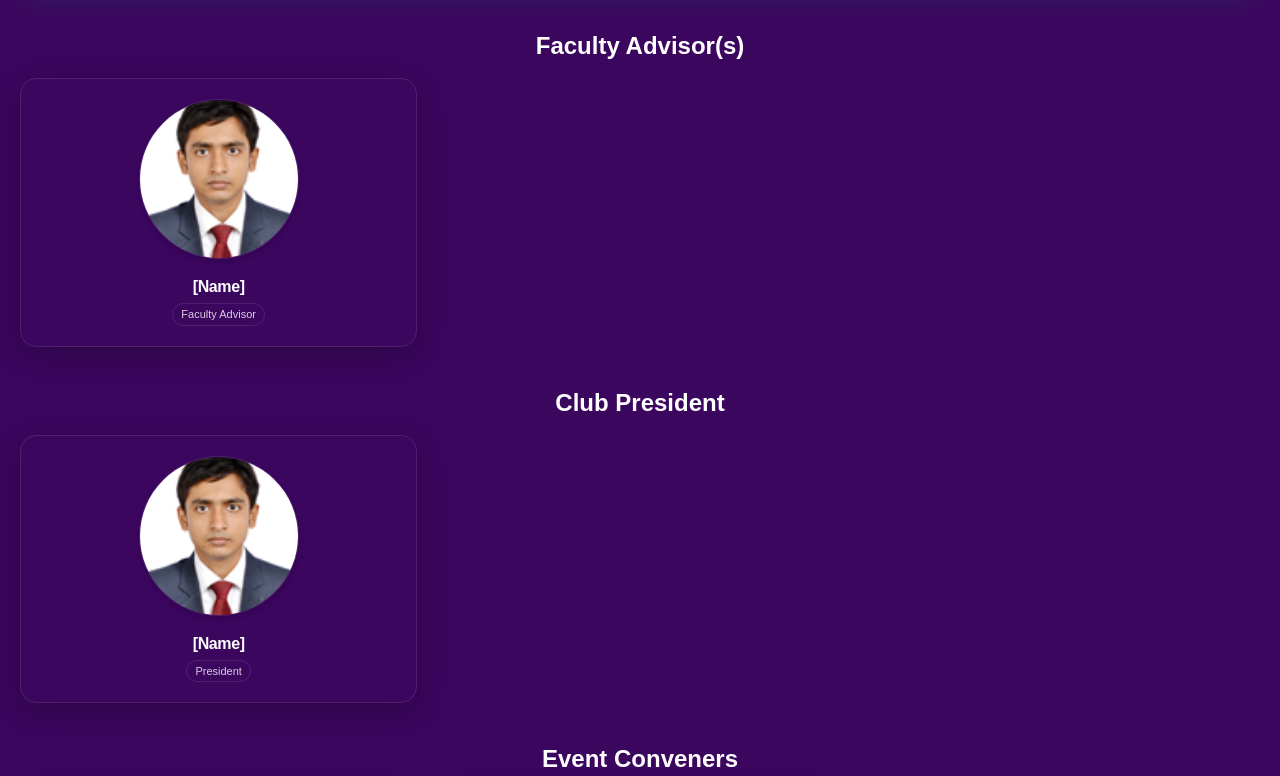
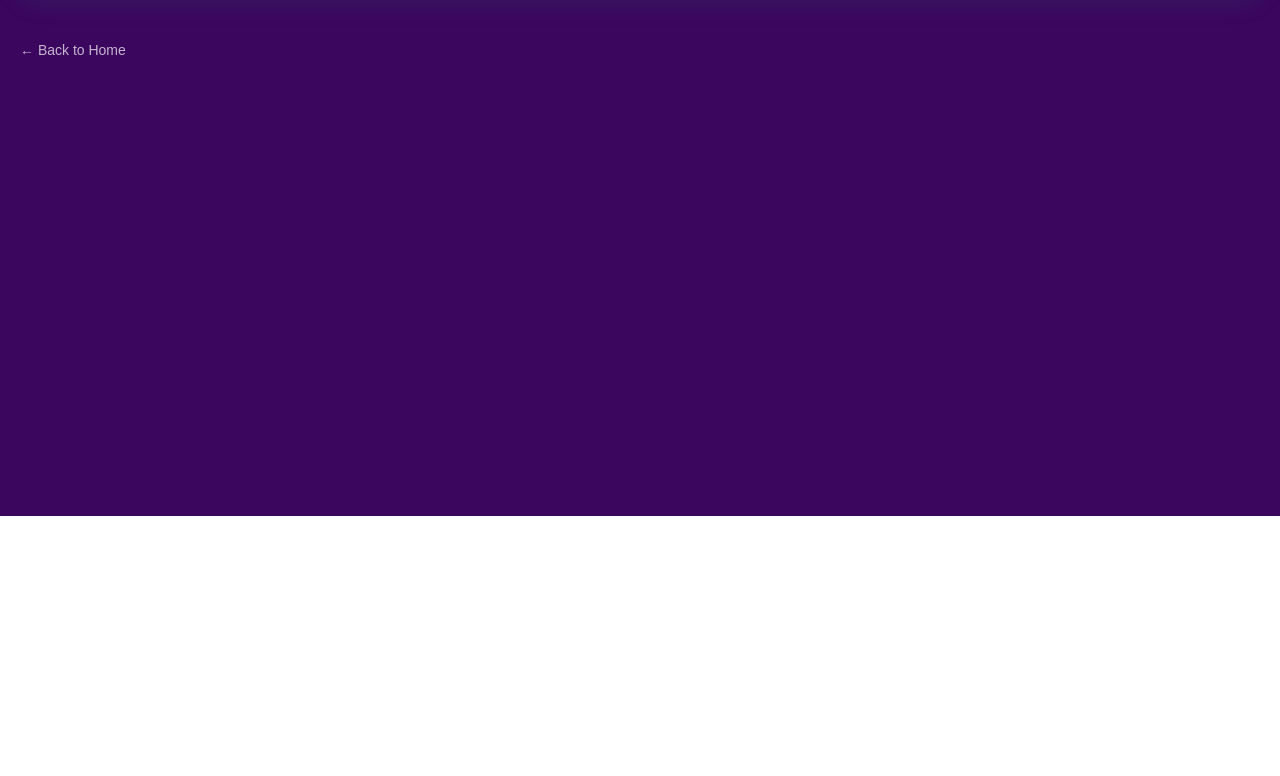
Before and after one commit to kazikhalednur/ctf-client-2025, a Next.js app: page /organizers in a window 1280 px wide. Shown: the part 284-1060 px from the top of the page. After the commit the page ends 800 px from the top, so only its background shows below. Built offline with nearby package versions, Linux system fonts and the light colour scheme.

Commit message:
Update content

```diff
--- a/app/organizers/page.tsx
+++ b/app/organizers/page.tsx
@@ -7,45 +7,45 @@ export default function OrganizersPage() {
     note?: string;
     people: Array<{ name: string; role?: string; img?: string; id?: string }>;
   }> = [
-      {
-        title: "Faculty Advisor(s)",
-        people: [
-          { name: "[Name]", role: "Faculty Advisor", img: "/mamun.png" },
-        ],
-      },
-      {
-        title: "Club President",
-        people: [
-          { name: "[Name]", role: "President", img: "/mamun.png" },
-        ],
-      },
-      {
-        title: "Event Conveners",
-        people: [
-          { name: "[Name]", role: "Convener", img: "/mamun.png" },
-          { name: "[Name]", role: "Co-Convener", img: "/mamun.png" },
-        ],
-      },
-      {
-        title: "Core Committee",
-        // note: "[Names & Roles]",
-        people: [
-          { name: "[Name]", role: "CTF Challenge Lead", img: "/mamun.png" },
-          { name: "[Name]", role: "Operations & Logistics", img: "/mamun.png" },
-          { name: "[Name]", role: "Design & Communications", img: "/mamun.png" },
-          { name: "[Name]", role: "Sponsorships & Partnerships", img: "/mamun.png" },
-        ],
-      },
-      {
-        title: "Volunteer Team",
-        // note: "[Names only]",
-        people: [
-          { name: "[Name]", id: "[ID]" },
-          { name: "[Name]", id: "[ID]" },
-          { name: "[Name]", id: "[ID]" },
-          { name: "[Name]", id: "[ID]" },
-        ],
-      },
+      // {
+      //   title: "Faculty Advisor(s)",
+      //   people: [
+      //     { name: "[Name]", role: "Faculty Advisor", img: "/mamun.png" },
+      //   ],
+      // },
+      // {
+      //   title: "Club President",
+      //   people: [
+      //     { name: "[Name]", role: "President", img: "/mamun.png" },
+      //   ],
+      // },
+      // {
+      //   title: "Event Conveners",
+      //   people: [
+      //     { name: "[Name]", role: "Convener", img: "/mamun.png" },
+      //     { name: "[Name]", role: "Co-Convener", img: "/mamun.png" },
+      //   ],
+      // },
+      // {
+      //   title: "Core Committee",
+      //   // note: "[Names & Roles]",
+      //   people: [
+      //     { name: "[Name]", role: "CTF Challenge Lead", img: "/mamun.png" },
+      //     { name: "[Name]", role: "Operations & Logistics", img: "/mamun.png" },
+      //     { name: "[Name]", role: "Design & Communications", img: "/mamun.png" },
+      //     { name: "[Name]", role: "Sponsorships & Partnerships", img: "/mamun.png" },
+      //   ],
+      // },
+      // {
+      //   title: "Volunteer Team",
+      //   // note: "[Names only]",
+      //   people: [
+      //     { name: "[Name]", id: "[ID]" },
+      //     { name: "[Name]", id: "[ID]" },
+      //     { name: "[Name]", id: "[ID]" },
+      //     { name: "[Name]", id: "[ID]" },
+      //   ],
+      // },
     ];
 
   return (
--- a/app/speakers/page.tsx
+++ b/app/speakers/page.tsx
@@ -12,27 +12,27 @@ type Speaker = {
 };
 
 const speakers: Speaker[] = [
-    {
-        id: "s1",
-        name: "[Speaker Name]",
-        title: "Security Researcher",
-        bio: "Speaker bio goes here. Expertise in web security, bug bounty, and secure coding.",
-        img: "/mamun.png",
-    },
-    {
-        id: "s2",
-        name: "[Speaker Name]",
-        title: "Incident Responder",
-        bio: "Experienced in DFIR, threat hunting, and SOC operations.",
-        img: "/mamun.png",
-    },
-    {
-        id: "s3",
-        name: "[Speaker Name]",
-        title: "AppSec Engineer",
-        bio: "Focus on SDLC, threat modeling, and automation for large-scale apps.",
-        img: "/mamun.png",
-    },
+    // {
+    //     id: "s1",
+    //     name: "[Speaker Name]",
+    //     title: "Security Researcher",
+    //     bio: "Speaker bio goes here. Expertise in web security, bug bounty, and secure coding.",
+    //     img: "/mamun.png",
+    // },
+    // {
+    //     id: "s2",
+    //     name: "[Speaker Name]",
+    //     title: "Incident Responder",
+    //     bio: "Experienced in DFIR, threat hunting, and SOC operations.",
+    //     img: "/mamun.png",
+    // },
+    // {
+    //     id: "s3",
+    //     name: "[Speaker Name]",
+    //     title: "AppSec Engineer",
+    //     bio: "Focus on SDLC, threat modeling, and automation for large-scale apps.",
+    //     img: "/mamun.png",
+    // },
 ];
 
 export default function SpeakersPage() {
```
